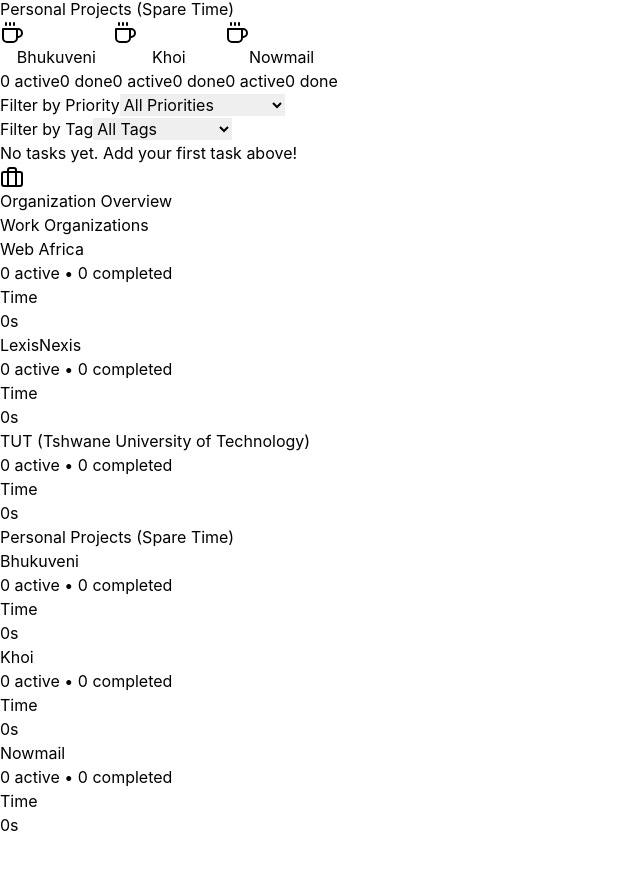
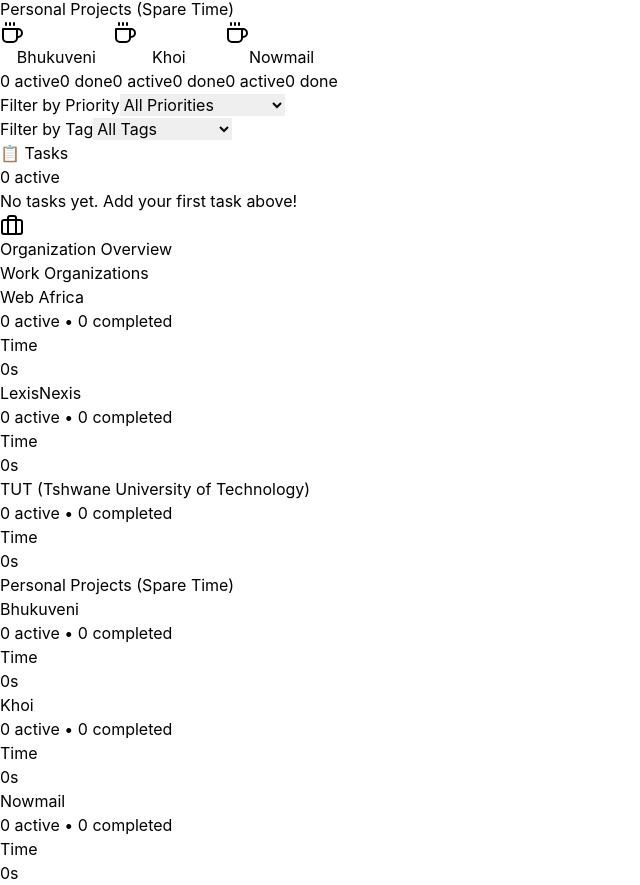
Before and after one commit to kolisa/Daily-task-manager, a React (Vite) app: page / in a window 1280 px wide. Shown: the part 1325-2210 px from the top of the page, without its empty margins (0-640 px from the left). Before the commit the page ends 2162 px from the top, so only its background shows below. Built offline with nearby package versions, Linux system fonts and the light colour scheme.

Commit message:
headersr

```diff
--- a/src/DailyTaskManager.jsx
+++ b/src/DailyTaskManager.jsx
@@ -3084,6 +3084,16 @@
 
         {/* Task List (excluding meetings/standups) */}
         <div className={`rounded-lg shadow-md overflow-hidden mb-6 ${darkMode ? 'bg-gray-800' : 'bg-white'}`}>
+          <div className={`px-4 py-3 ${darkMode ? 'bg-gray-700 border-b border-gray-600' : 'bg-gray-50 border-b border-gray-200'}`}>
+            <div className="flex items-center justify-between">
+              <h3 className={`font-bold flex items-center gap-2 ${darkMode ? 'text-white' : 'text-gray-800'}`}>
+                📋 Tasks
+              </h3>
+              <div className={`px-2 py-1 rounded-full text-xs font-bold ${darkMode ? 'bg-blue-600 text-white' : 'bg-blue-500 text-white'}`}>
+                {filteredTasks.filter(t => !isMeetingType(t.type) && !t.completed).length} active
+              </div>
+            </div>
+          </div>
           {filteredTasks.filter(t => !isMeetingType(t.type) || t.completed).length === 0 ? (
             <div className={`p-12 text-center ${darkMode ? 'text-gray-400' : 'text-gray-500'}`}>
               {filter === 'all' && 'No tasks yet. Add your first task above!'}
```
